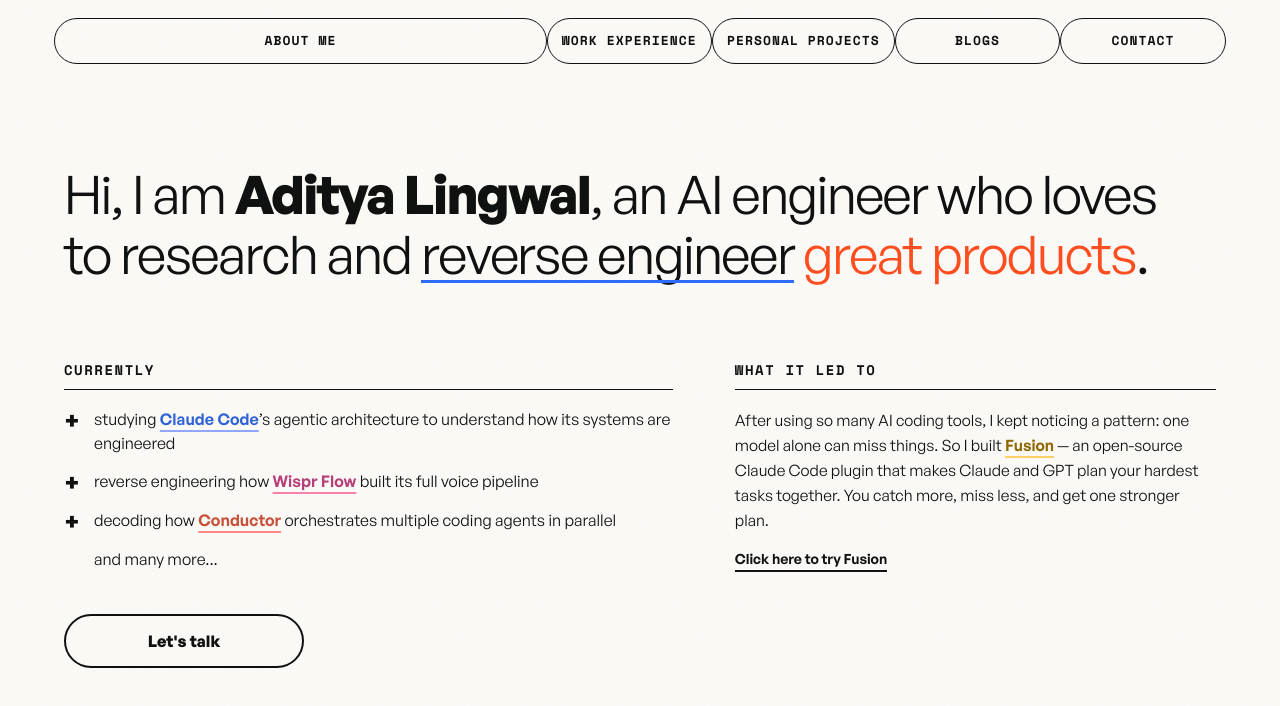
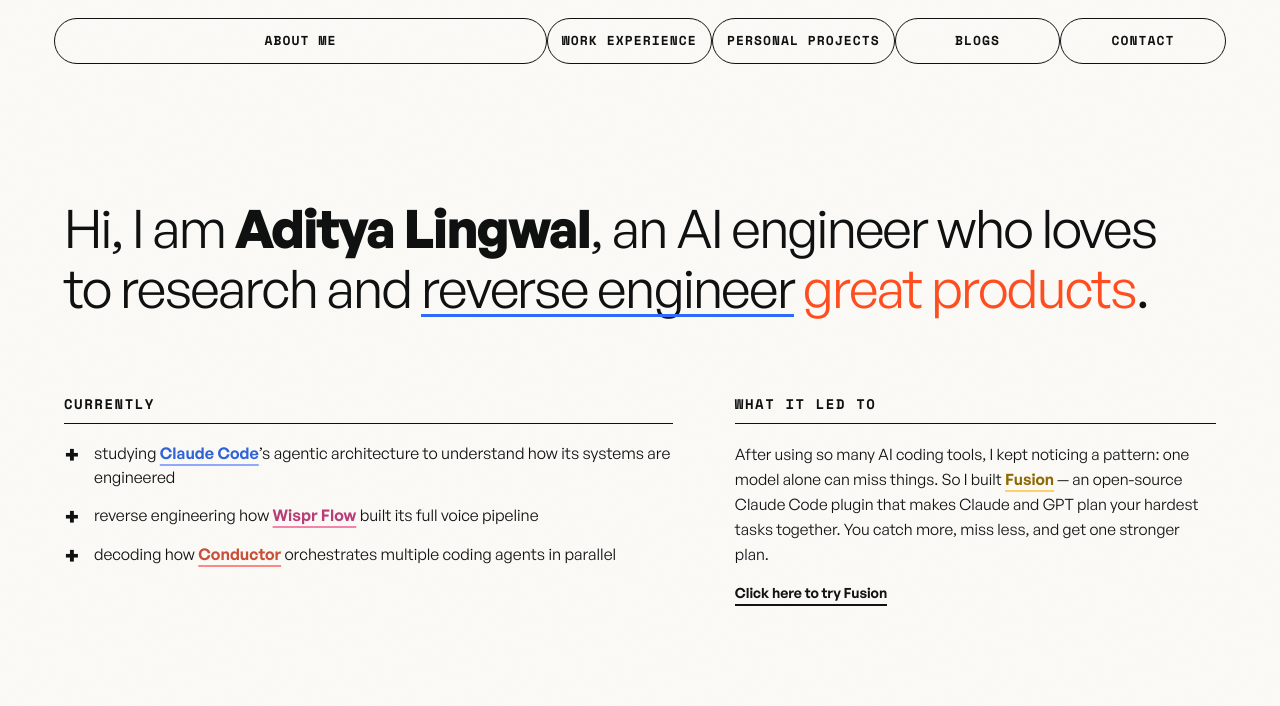
Before and after one commit to Adityalingwal/my-portfolio, a React (Vite) app: page / in a window 1280 px wide. Shown: the top 706 px of the page. Built offline with nearby package versions, Linux system fonts and the light colour scheme.

Commit message:
about me changes

```diff
--- a/src/pages/AboutMe.tsx
+++ b/src/pages/AboutMe.tsx
@@ -1,4 +1,3 @@
-import Cta from '@/components/Cta';
 import ReconstructText from '@/components/ReconstructText';
 import { aboutContent } from '@/data/about';
 
@@ -48,7 +47,6 @@ export default function AboutMe() {
                     )}
                   </li>
                 ))}
-                <li className="more">{aboutContent.currentMore}</li>
               </ul>
             </div>
             <div>
@@ -71,11 +69,6 @@ export default function AboutMe() {
             </div>
           </div>
 
-          <div className="cta-row">
-            <Cta href={aboutContent.ctaHref}>
-              {aboutContent.cta}
-            </Cta>
-          </div>
         </div>
       </section>
     </main>
```
